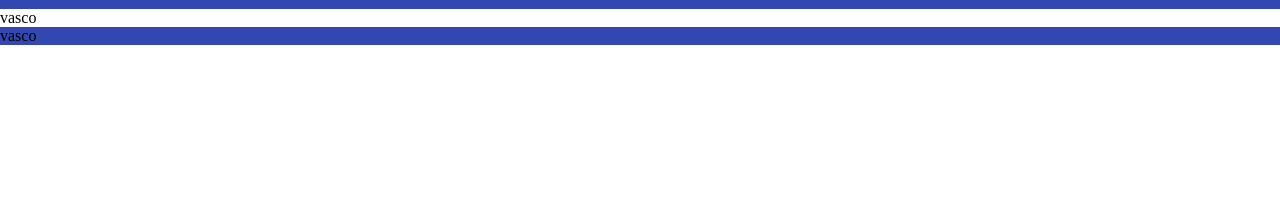
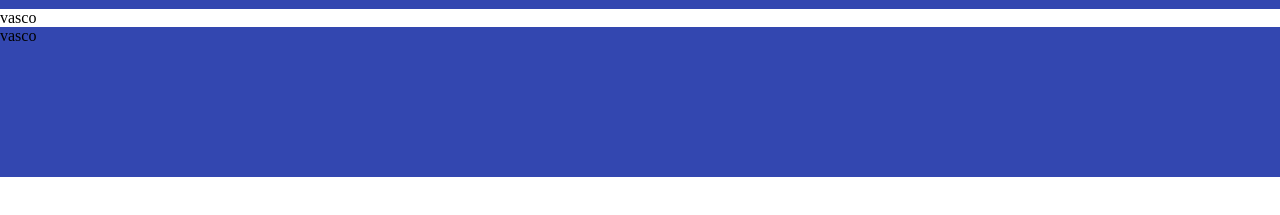
Before and after one commit to vini00784/project-back-and-front, a plain HTML site: page index.html in a window 1280 px wide. Shown: the part 91-306 px from the top of the page. Drawn offline with Linux system fonts and the light colour scheme.

Commit message:
ajuste de tamanho

```diff
--- a/assets/css/footer.css
+++ b/assets/css/footer.css
@@ -1,3 +1,9 @@
 footer {
+    display: flex;
+    height: 150px;
     background-color: var(--background-header-and-footer);
 }
+
+.contact {
+
+}
```
